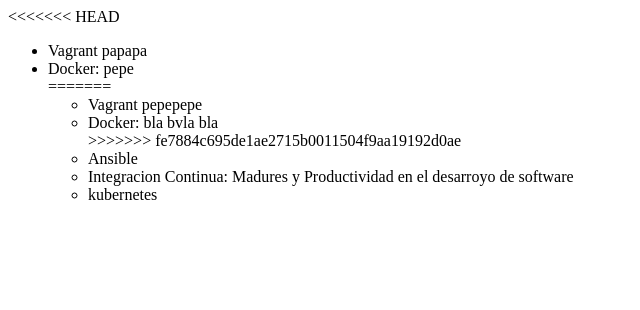
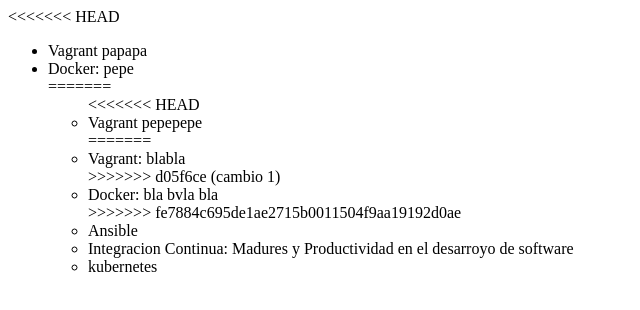
Before and after one commit to edgarmoe/alura-git, a plain HTML site: page index.html in a window 1280 px wide. Shown: the whole page, without its empty margins (0-640 px from the left). Drawn offline with Linux system fonts and the light colour scheme.

Commit message:
cambio 1
"cambios"

```diff
--- a/index.html
+++ b/index.html
@@ -14,7 +14,11 @@
 </head>
 <body>
      <ul>
+<<<<<<< HEAD
          <li> Vagrant pepepepe </li>
+=======
+         <li> Vagrant: blabla </li>
+>>>>>>> d05f6ce (cambio 1)
          <li> Docker: bla bvla bla </li>
 >>>>>>> fe7884c695de1ae2715b0011504f9aa19192d0ae
          <li> Ansible </li>
```
